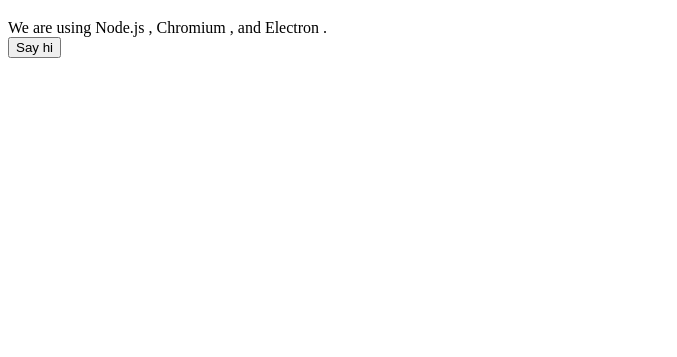
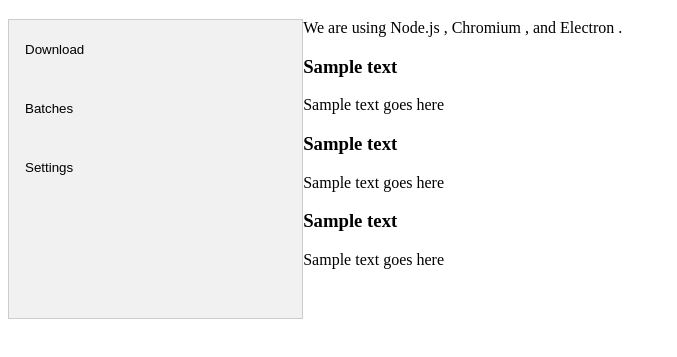
Before and after one commit to BCRevels/414-Project, an Electron app: page index.html in a window 1000 px wide. Shown: the part 61-418 px from the top of the page, without its empty margins (0-677 px from the left). Drawn offline with Linux system fonts and the light colour scheme.

Commit message:
Sample Tabs
sample Tabs

```diff
--- a/index.html
+++ b/index.html
@@ -2,7 +2,7 @@
 <html>
   <head>
     <meta charset="UTF-8">
-	<script src="./renderer.js"></script>
+    <link rel="stylesheet" href="styles.css">
     <title>Hello World!</title>
   </head>
   <body>
@@ -10,10 +10,47 @@
     We are using Node.js <span id="node-version"></span>,
     Chromium <span id="chrome-version"></span>,
     and Electron <span id="electron-version"></span>.
-	</br>
-	<input type="button" id="btnEd" value="Say hi" onclick="hiThere()"/>
+    <div class="tab">
+      <button class="Tablinks" onclick="OpenTab(event,'Download')" id="defaultOpen">Download</button>
+      <button class="Tablinks" onclick="OpenTab(event,'Batches')">Batches</button>
+      <button class="Tablinks" onclick="OpenTab(event,'Settings')">Settings</button>
+    </div>
+    <div id="downloadTab" class="tabcnt">
+    <h3>Sample text</h3>
+      <p>Sample text goes here</p>
+    </div>
+    <div id="batchesTab" class="tabcnt">
+      <h3>Sample text</h3>
+      <p>Sample text goes here</p>
+    </div>
+    <div id="settingsTab" class="tabcnt">
+      <h3>Sample text</h3>
+      <p>Sample text goes here</p>
+    </div>
 
     <!-- You can also require other files to run in this process -->
+    <script>
+      function openTab(evt, tabAction) {
+        // Declare all variables
+        var t, tabcnt, tablnks;
 
+        // Get all elements with class="tabcnt" and hide them
+        tabcnt = document.getElementsByClassName("tabcnt");
+        for (i = 0; i < tabcnt.length; i++) {
+          tabcnt[i].style.display = "none";
+        }
+
+        // Get all elements with class="tablnks" and remove the class "active"
+        tablnks = document.getElementsByClassName("tablnks");
+        for (i = 0; i < tablnks.length; i++) {
+          tablnks[i].className = tablnks[i].className.replace(" active", "");
+        }
+
+        // Show the current tab, and add an "active" class to the link that opened the tab
+        document.getElementById(tabAction).style.display = "block";
+        evt.currentTarget.className += " active";
+      }
+    </script>
+    <script src="./renderer.js"></script>
   </body>
 </html>
--- /dev/null
+++ b/styles.css
@@ -0,0 +1,44 @@
+* {box-sizing: border-box}
+
+/* Style the tab */
+.tab {
+  float: left;
+  border: 1px solid #ccc;
+  background-color: #f1f1f1;
+  width: 30%;
+  height: 300px;
+}
+
+/* Style the buttons that are used to open the tab content */
+.tab button {
+  display: block;
+  background-color: inherit;
+  color: black;
+  padding: 22px 16px;
+  width: 100%;
+  border: none;
+  outline: none;
+  text-align: left;
+  cursor: pointer;
+  transition: 0.3s;
+}
+
+/* Change background color of buttons on hover */
+.tab button:hover {
+  background-color: #ddd;
+}
+
+/* Create an active/current "tab button" class */
+.tab button.active {
+  background-color: #ccc;
+}
+
+/* Style the tab content */
+.tabcontent {
+  float: left;
+  padding: 0px 12px;
+  border: 1px solid #ccc;
+  width: 70%;
+  border-left: none;
+  height: 300px;
+}
```
